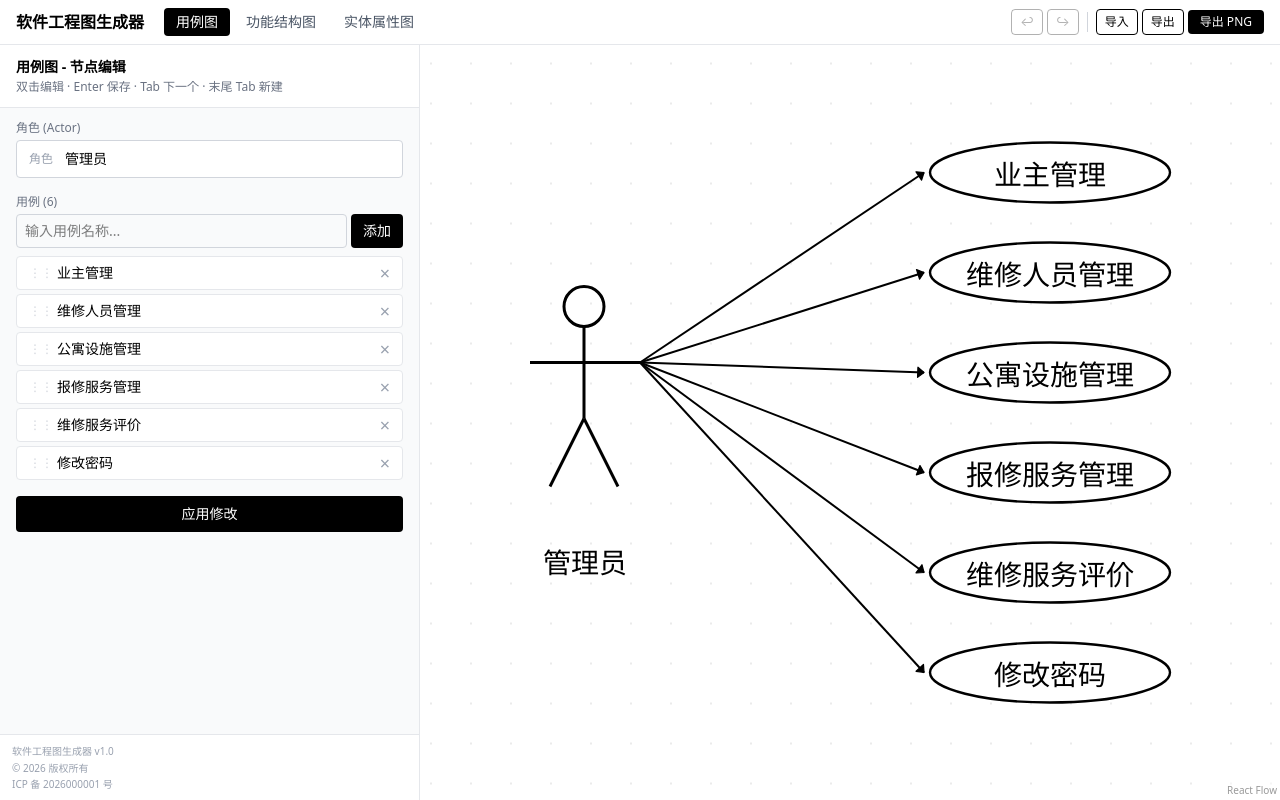
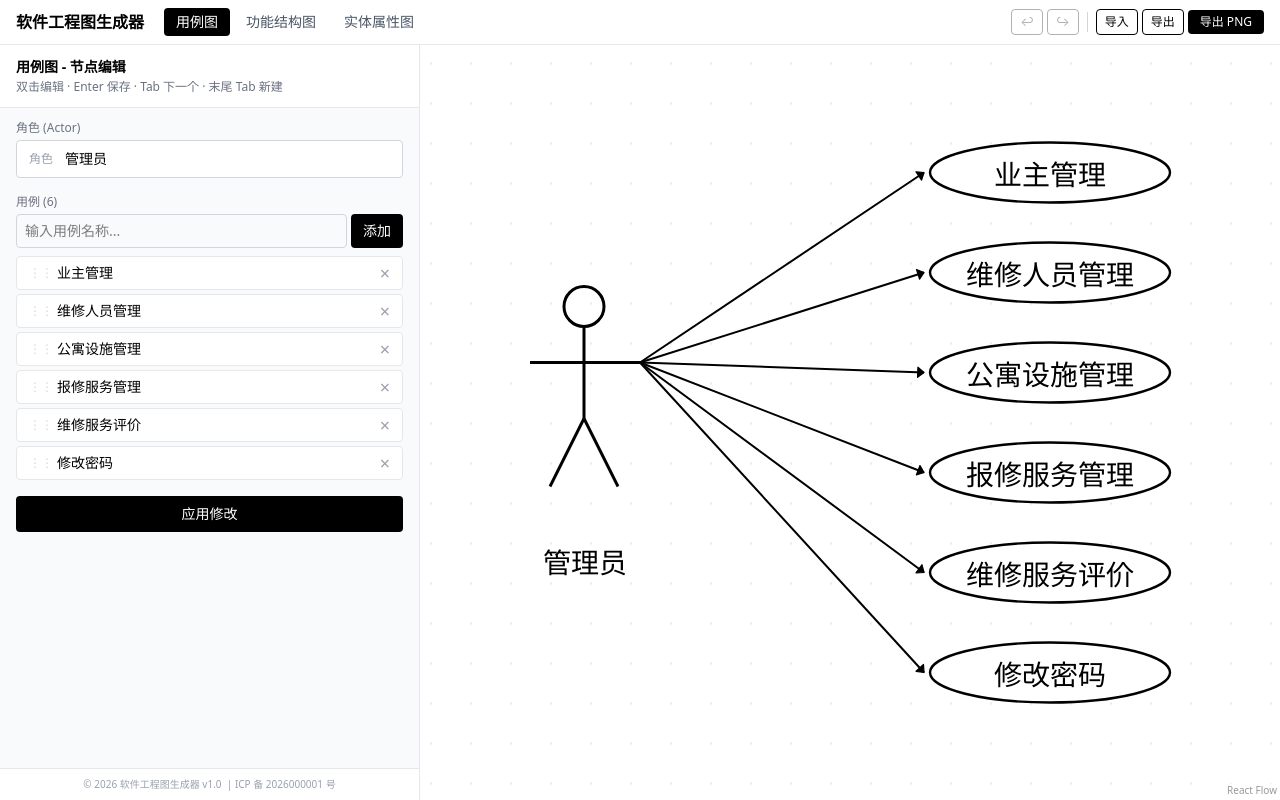
Before and after one commit to AmaTsumeAkira/se-diagram-generator, a React (Vite) app: page / in a window 1280 px wide. Built offline with nearby package versions, Linux system fonts and the light colour scheme.

Commit message:
fix: 版权信息单行居中 + ICP超链接到工信部

```diff
--- a/src/components/panels/NodeEditor.tsx
+++ b/src/components/panels/NodeEditor.tsx
@@ -97,10 +97,9 @@ export default function NodeEditor({ type, useCase, tree, entity, onApply }: Pro
         {type === 'structure' && tree && <TreeEditor root={tree} onApply={onApply} />}
         {type === 'entity' && entity && <EntityEditor state={entity} onApply={onApply} />}
       </div>
-      <div className="px-3 py-2 border-t border-gray-200 bg-white text-[10px] text-gray-400 leading-relaxed">
-        <div>软件工程图生成器 v1.0</div>
-        <div>© 2026 版权所有</div>
-        <div>ICP 备 2026000001 号</div>
+      <div className="px-3 py-2 border-t border-gray-200 bg-white text-[10px] text-gray-400 text-center">
+        © 2026 软件工程图生成器 v1.0 &nbsp;|&nbsp;
+        <a href="https://beian.miit.gov.cn" target="_blank" rel="noopener noreferrer" className="hover:text-gray-600">ICP 备 2026000001 号</a>
       </div>
     </div>
   )
```
